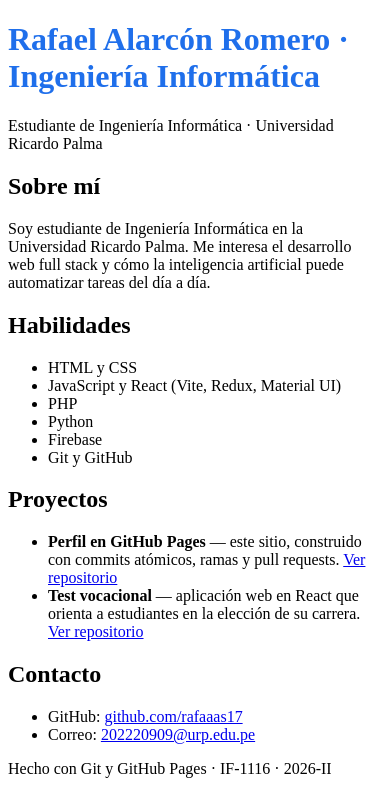
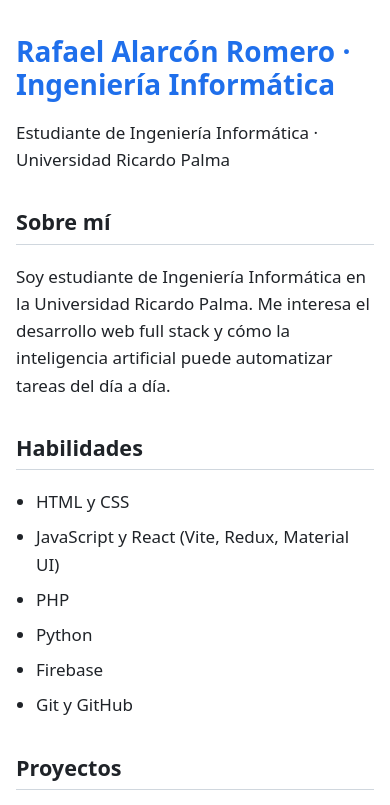
Before and after one commit to rafaaas17/rafaaas17.github.io, a plain HTML site: page index.html in a window 390 px wide. Shown: the top 805 px of the page. Drawn offline with Linux system fonts and the light colour scheme.

Commit message:
Agregar estilos responsive para celular

```diff
--- /dev/null
+++ b/estilos.css
@@ -0,0 +1,62 @@
+/* Estilos pensados primero para celular; se amplían en pantallas grandes */
+
+*,
+*::before,
+*::after {
+  box-sizing: border-box;
+}
+
+body {
+  max-width: 48rem;
+  margin: 0 auto;
+  padding: 1rem;
+  font-family: system-ui, -apple-system, "Segoe UI", Roboto, sans-serif;
+  font-size: 1.0625rem;
+  line-height: 1.6;
+  color: #1f2328;
+  background: #ffffff;
+  overflow-wrap: break-word;
+}
+
+h1 {
+  font-size: 1.75rem;
+  line-height: 1.2;
+  margin-bottom: 0.5rem;
+}
+
+h2 {
+  font-size: 1.35rem;
+  margin-top: 2rem;
+  padding-bottom: 0.25rem;
+  border-bottom: 1px solid #d0d7de;
+}
+
+ul {
+  padding-left: 1.25rem;
+}
+
+li {
+  margin-bottom: 0.5rem;
+}
+
+/* Área táctil más cómoda para los enlaces */
+a {
+  color: #0969da;
+  padding: 0.25rem 0;
+}
+
+footer {
+  margin-top: 3rem;
+  font-size: 0.875rem;
+  color: #59636e;
+}
+
+@media (min-width: 48rem) {
+  body {
+    padding: 2rem;
+  }
+
+  h1 {
+    font-size: 2.5rem;
+  }
+}
--- a/index.html
+++ b/index.html
@@ -4,6 +4,7 @@
   <meta charset="UTF-8">
   <meta name="viewport" content="width=device-width, initial-scale=1.0">
   <title>Rafael Alarcón Romero</title>
+  <link rel="stylesheet" href="estilos.css">
   <style>.titulo { color: #1f6feb; }</style>
 </head>
 <body>
```
